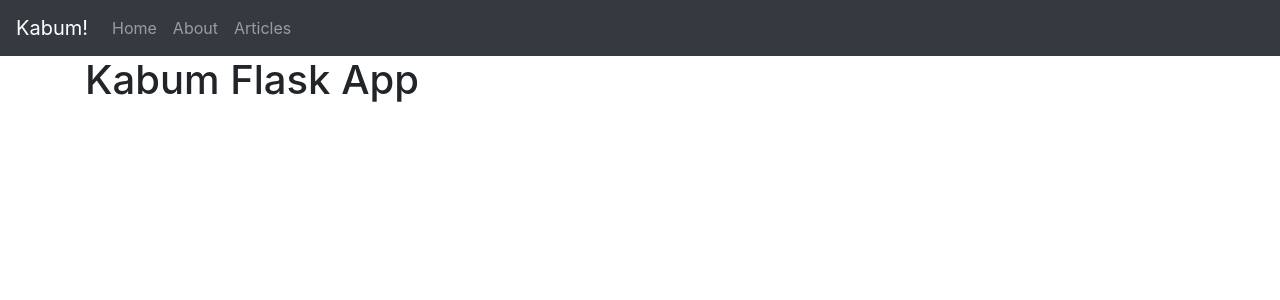
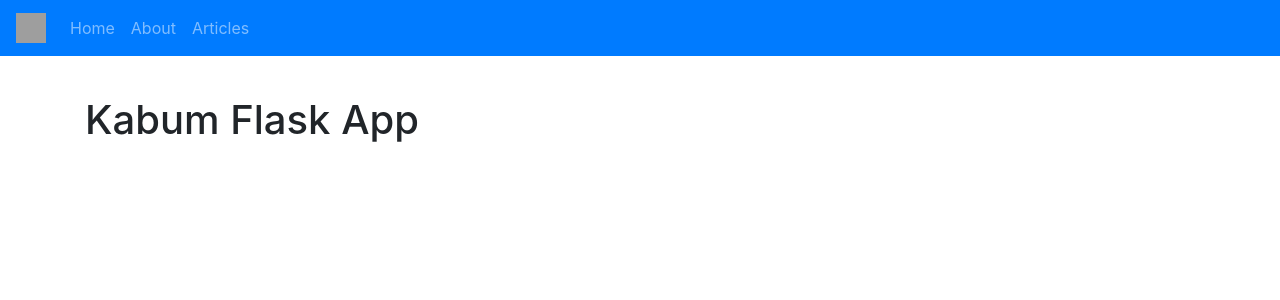
Before and after one commit to vzro/kabum-flask-app, a Flask app: page / in a window 1280 px wide. Shown: the top 300 px of the page. Run offline with Flask 2, Linux system fonts and the light colour scheme; some libraries are stand-ins or nearby versions; grey boxes are pictures that could not be loaded.

Commit message:
adding a logo to the navbar; adding the about.html page to templates; adding route to about.html page;

```diff
--- a/app.py
+++ b/app.py
@@ -6,5 +6,9 @@ app = Flask(__name__)
 def index():
     return render_template('home.html')
 
+@app.route('/about')
+def about():
+    return render_template('about.html')
+
 if __name__ == "__main__":
     app.run(debug=True, host='192.168.254.253', port=5000)
--- a/templates/includes/_navbar.html
+++ b/templates/includes/_navbar.html
@@ -1,5 +1,7 @@
-<nav class="navbar navbar-expand-sm navbar-dark bg-dark">
-    <a class="navbar-brand" href="#">Kabum!</a>
+<nav class="navbar navbar-expand-sm navbar-dark bg-primary static-top" style="margin-bottom: 40px;">
+    <a class="navbar-brand" href="#">
+      <img src="https://i.imgur.com/0Z3AgzK.png" width="30" height="30" class="d-inline-block align-top" alt="">
+    </a>
     <button class="navbar-toggler" type="button" data-toggle="collapse" data-target="#navbarNav" aria-controls="navbarNav" aria-expanded="false" aria-label="Toggle navigation">
       <span class="navbar-toggler-icon"></span>
     </button>
```
Also changed, not shown: templates/about.html (added, +7 -0 lines).
